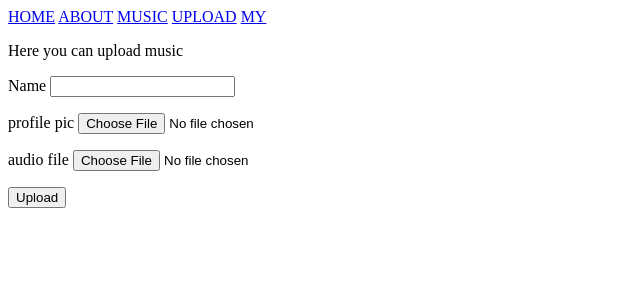
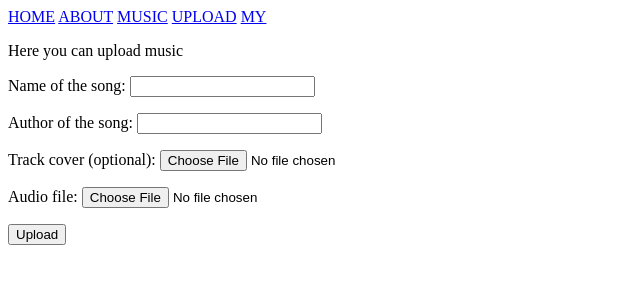
Before and after one commit to kolbasaegor/govno, a SvelteKit app: page /upload in a window 1280 px wide. Shown: the top 300 px of the page, without its empty margins (0-640 px from the left). Built offline with nearby package versions, Linux system fonts and the light colour scheme.

Commit message:
real music uploading

```diff
--- a/src/routes/music/+page.svelte
+++ b/src/routes/music/+page.svelte
@@ -1,13 +1,31 @@
 <script>
     export let data;
-    let { guys } = data;
 </script>
 
 <div>
-    нормальын ребята:
-    <ul>
-        {#each guys as g}
-            <li><a href="/music/{g.id}">{g.name}</a></li>
-        {/each}
-    </ul>
+    All tracks:
+
+    {#each data.response as t}
+        <p>
+            Track Id: {t.meta.id} <br>
+            Track name: {t.meta.name} <br>
+            Author: {t.meta.author} <br>
+            Uploaded by: {t.userInfo.login} <br>
+            Uploaded at: {t.meta.uploaded_at} <br>
+            Cover: <img src={t.imgUrl} alt=""> <br>
+            Listen -> <audio controls src={t.audioUrl}></audio>
+        </p>
+    {/each}
 </div>
+
+<style>
+    p {
+        background-color: bisque;
+        padding: 20px;
+    }
+
+    img {
+        height: 200px;
+        width: 200px;
+    }
+</style>
--- a/src/routes/upload/+page.server.js
+++ b/src/routes/upload/+page.server.js
@@ -3,30 +3,40 @@ import { supabase } from "$lib/supabase";
 /** @type {import('./$types').Actions} */
 export const actions = {
     default: async ({ request }) => {
-        // TODO upload data to supabase
         const _data = await request.formData();
-        const name = _data.get('name');
-        const profilePic = _data.get('profile-pic');
-        const audioFile = _data.get('audio');
+        const track_name = _data.get('track_name');
+        const author = _data.get('author');
+        const track_cover = _data.get('track_cover');
+        const audio = _data.get('audio');
 
-        // console.log(typeof(profilePic));
+        const r = Math.random().toString(36).slice(2, 7);
+        const storage_audio_path = r + '.mp3';
+        const storage_img_path = 'track_pic/' + r + '.jpg';
 
-        const { data, error } = await supabase
-        .from('test')
-        .insert({ name: name })
-        .select('id');
+        // write to table 'track'
+        const { error } = await supabase
+        .from('track')
+        .insert({
+            uploaded_by_id: 0,
+            name: track_name,
+            author: author,
+            path_to_img: storage_img_path,
+            path_to_audio: storage_audio_path,
+        });
 
+        // upload track cover to bucket 'image'
+        if (track_cover) {
+            await supabase.storage
+            .from('image')
+            .upload(storage_img_path, track_cover);
+        }
 
-        await supabase.storage
-        .from('media')
-        // @ts-ignore
-        .upload('images/profile_pics/'+data[0].id+'.jpg', profilePic);
-
-        await supabase.storage
-        .from('media')
-        // @ts-ignore
-        .upload('audio/'+data[0].id+'.mp3', audioFile);
-
+        // upload audio to bucket 'audio'
+        if (audio) {
+            await supabase.storage
+            .from('audio')
+            .upload(storage_audio_path, audio);
+        }
 
         return { success: true };
     }
--- a/src/routes/upload/+page.svelte
+++ b/src/routes/upload/+page.svelte
@@ -1,24 +1,22 @@
 <div>
     <p>Here you can upload music</p>
     <form method="POST" enctype="multipart/form-data">
-        <p>
-            <label>
-                Name
-                <input name="name" type="text">
-            </label>
-        </p>
-        <p>
-            <label>
-                profile pic
-                <input name="profile-pic" type="file" accept=".jpg">
-            </label>
-        </p>
-        <p>
-            <label>
-                audio file
-                <input name="audio" type="file" accept=".mp3">
-            </label>
-        </p>
+        <p><label>
+            Name of the song:
+            <input type="text" name="track_name" required>
+        </label></p>
+        <p><label>
+            Author of the song:
+            <input type="text" name="author" required>
+        </label></p>
+        <p><label>
+            Track cover (optional):
+            <input type="file" name="track_cover" accept=".jpg" required>
+        </label></p>
+        <p><label>
+            Audio file:
+            <input type="file" name="audio" accept=".mp3" required>
+        </label></p>
         <button type="submit">Upload</button>
     </form>
 
```
Also changed, not shown: src/routes/music/+page.server.js (+48 -3 lines).
